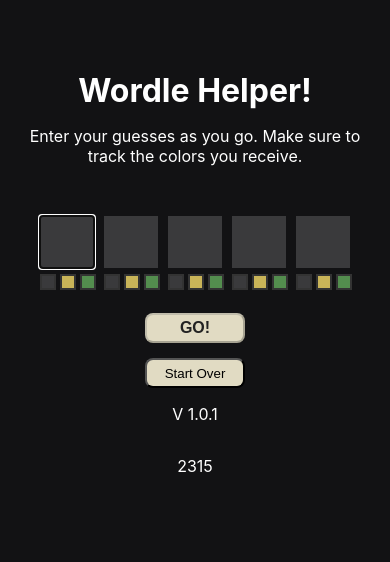
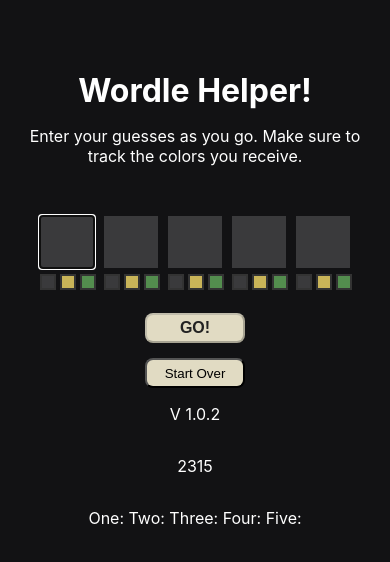
Before and after one commit to CJSpohn/wordle-helper, a React (Create React App) app: page / in a window 390 px wide. Shown: the top 562 px of the page. Built offline with nearby package versions, Linux system fonts and the light colour scheme.

Commit message:
Mobile debug

```diff
--- a/src/App.jsx
+++ b/src/App.jsx
@@ -201,8 +201,12 @@
       <button className="new-word-button" onClick={handleStartOver}>
         Start Over
       </button>
-      <p>V 1.0.1</p>
+      <p>V 1.0.2</p>
       <p>{possibleWords.length}</p>
+      <p>
+        One: {word[0].value} Two: {word[1].value} Three: {word[2].value} Four:{" "}
+        {word[3].value} Five: {word[4].value}
+      </p>
     </div>
   );
 };
```
